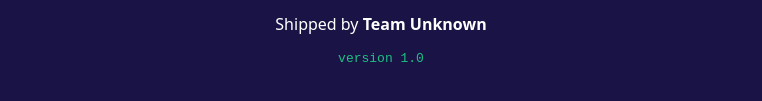
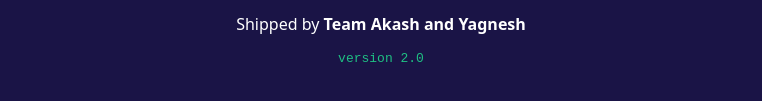
Before and after one commit to akashxak/hello-devops, a plain HTML site: page site/index.html in a window 1280 px wide. Shown: the part 417-518 px from the top of the page, without its empty margins (259-1021 px from the left). Drawn offline with Linux system fonts and the light colour scheme.

Commit message:
Add Dockerfile, release 2.0

```diff
--- a/site/index.html
+++ b/site/index.html
@@ -11,8 +11,8 @@
     <p class="tag">DevOps Bootcamp</p>
     <h1 id="msg">Loading...</h1>
     <!-- LAB: change the team name below, commit, push, and watch the pipeline -->
-    <p>Shipped by <strong id="team">Team Unknown</strong></p>
-    <p class="version">version 1.0</p>
+    <p>Shipped by <strong id="team">Team Akash and Yagnesh </strong></p>
+    <p class="version">version 2.0</p>
   </main>
   <script src="greet.js"></script>
   <script>
```
Also changed, not shown: k8s.yaml (added), 1 other file.
